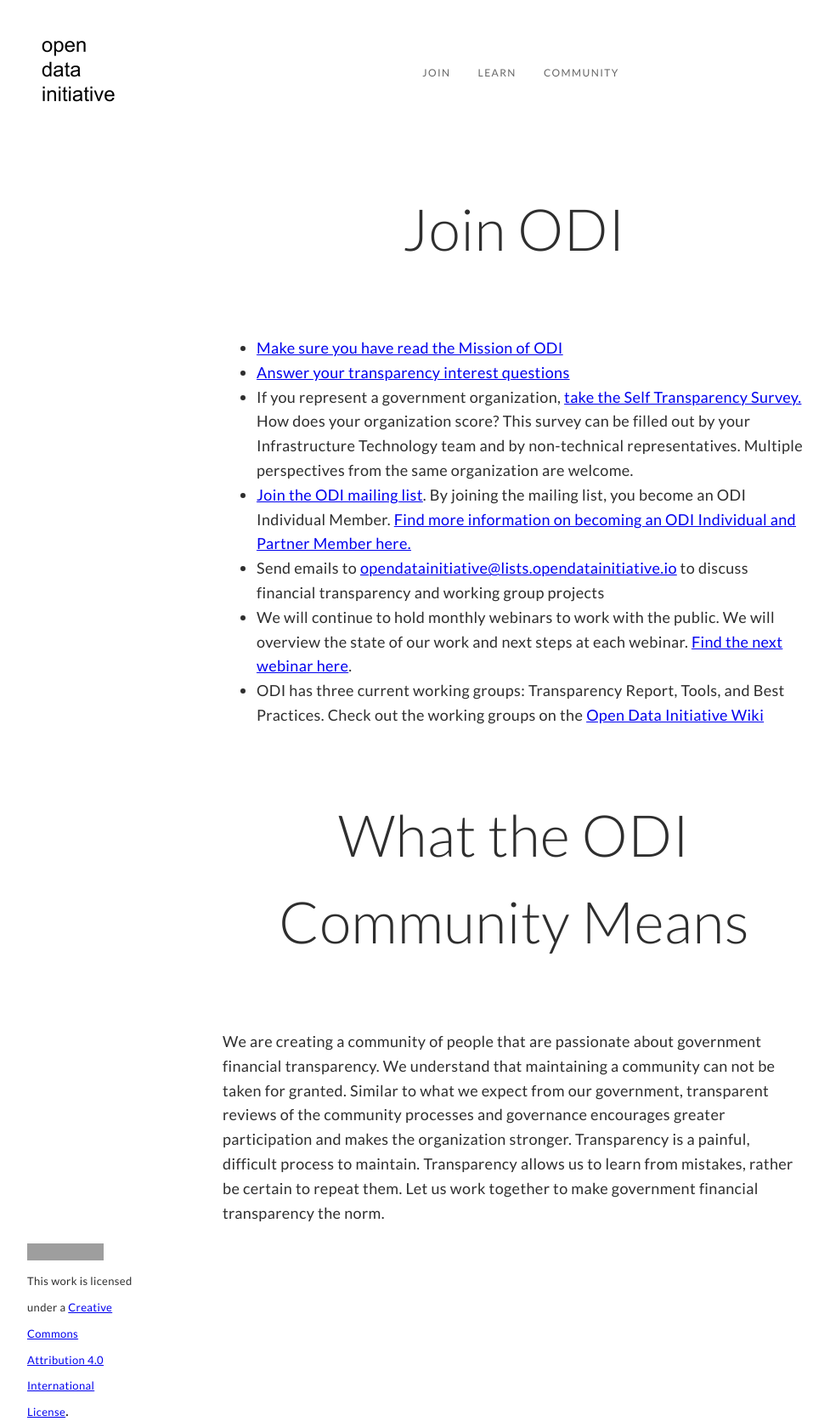
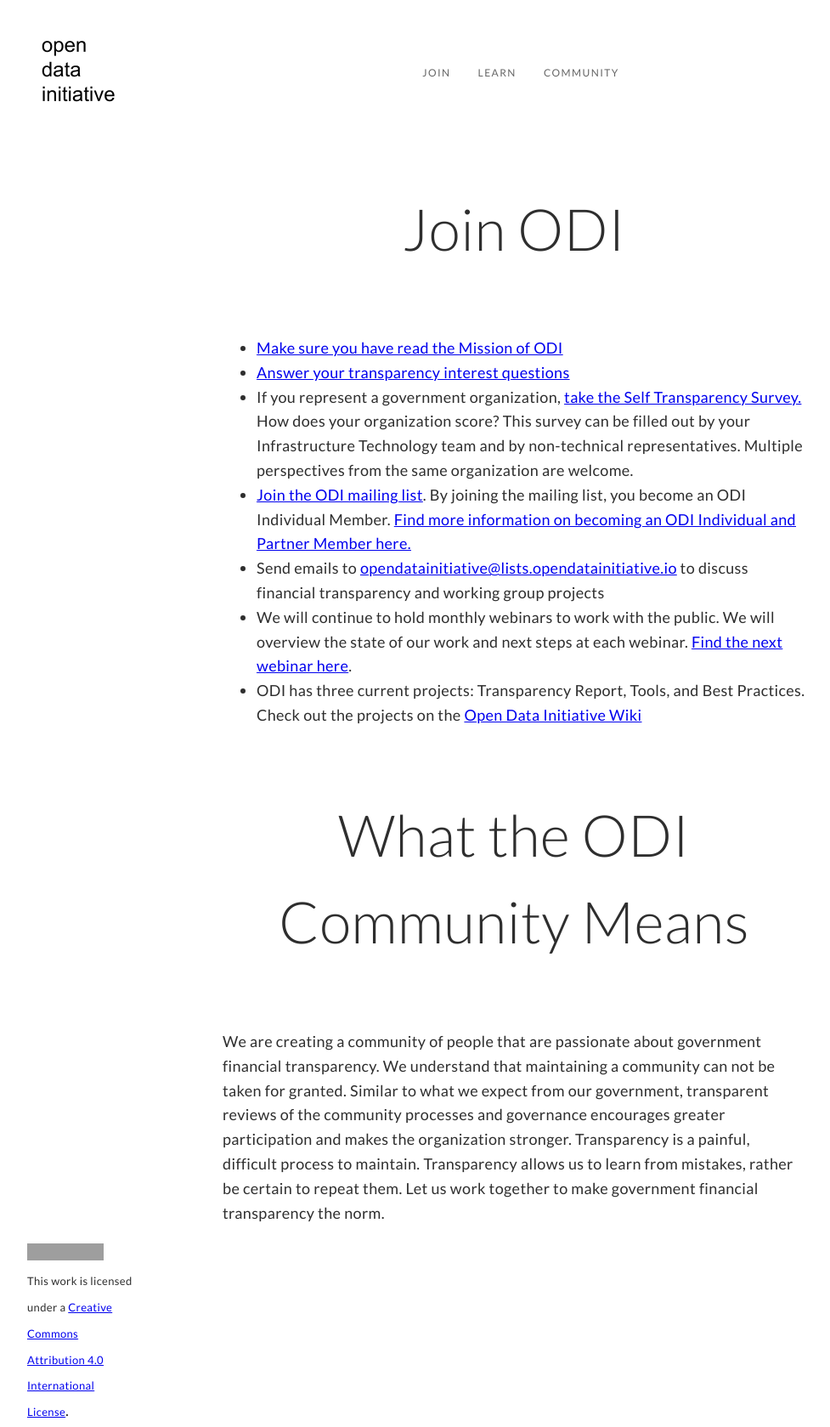
Before and after one commit to opendatainitiative/opendatainitiative.github.io, a Jekyll site: the page built from join.md, in a window 1280 px wide. Shown: the whole page at 85% size, without its empty margins (35-1012 px from the left). Built offline with Jekyll 4.4.1, drawn with Linux system fonts in a browser that asks for light colours; grey boxes are pictures that could not be loaded.

Commit message:
Remove references to working groups

```diff
--- a/join.md
+++ b/join.md
@@ -11,7 +11,7 @@ title: Join
 * [Join the ODI mailing list](https://lists.opendatainitiative.io/mailman/listinfo/opendatainitiative). By joining the mailing list, you become an ODI Individual Member. [Find more information on becoming an ODI Individual and Partner Member here.]({{ site.baseurl }}/participate#membership)
 * Send emails to [opendatainitiative@lists.opendatainitiative.io](mailto:opendatainitiative@lists.opendatainitiative.io) to discuss financial transparency and working group projects
 * We will continue to hold monthly webinars to work with the public. We will overview the state of our work and next steps at each webinar. [Find the next webinar here]({{ site.baseurl }}/events).
-* ODI has three current working groups: Transparency Report, Tools, and Best Practices. Check out the working groups on the [Open Data Initiative Wiki](http://wiki.opendatainitiative.io/Main_Page#Join_the_Working_Groups_to_work_on_projects)
+* ODI has three current projects: Transparency Report, Tools, and Best Practices. Check out the projects on the [Open Data Initiative Wiki](http://wiki.opendatainitiative.io/Main_Page#Join_to_work_on_projects)
 
 # What the ODI Community Means
 We are creating a community of people that are passionate about government financial transparency. We understand that maintaining a community can not be taken for granted. Similar to what we expect from our government, transparent reviews of the community processes and governance encourages greater participation and makes the organization stronger. Transparency is a painful, difficult process to maintain. Transparency allows us to learn from mistakes, rather be certain to repeat them. Let us work together to make government financial transparency the norm.
```
